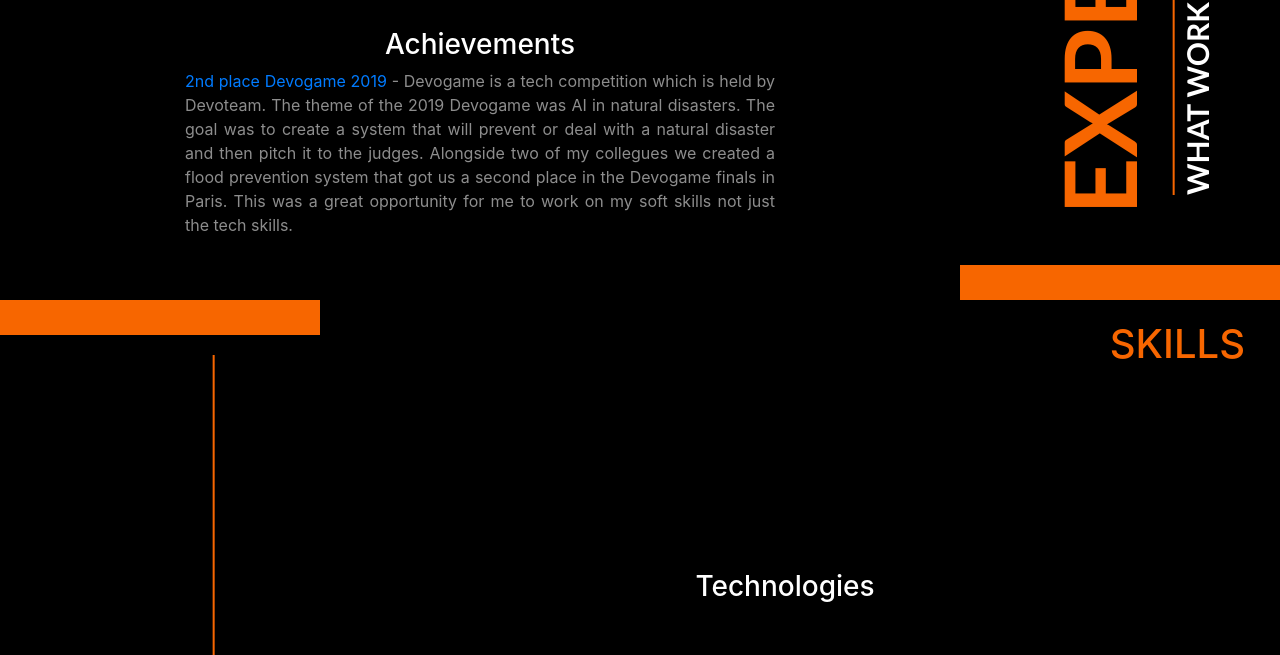
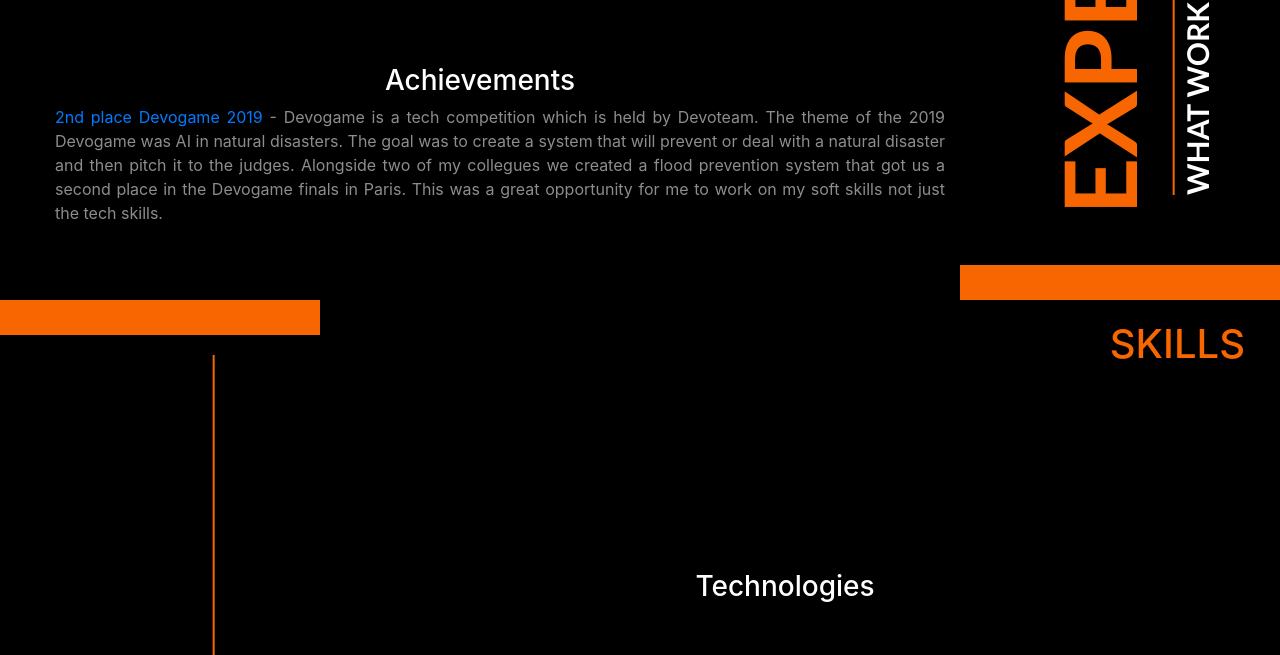
Before and after one commit to MarkoP3/portfolio, a website: page index.html in a window 1280 px wide. Shown: the part 3700-4355 px from the top of the page. Drawn offline with nearby package versions, Linux system fonts and the light colour scheme.

```diff
--- a/index.html
+++ b/index.html
@@ -150,7 +150,7 @@
 		</div>
 		<div align="center">
 			<h3 class="col-12" style="color:white">Achievements</h3>
-			<ul style="list-style: none" class="col-8">
+			<ul style="list-style: none">
 				<li class="m-0 text-justify "><a href="https://www.devogame.devoteam.com/" target="_blank">2nd place Devogame 2019</a> -
 					Devogame is a tech competition which is held by Devoteam. The theme of the 2019 Devogame was AI in natural disasters.
 					 The goal was to create a system that will prevent or deal with a natural disaster and then pitch it to the judges.
```
